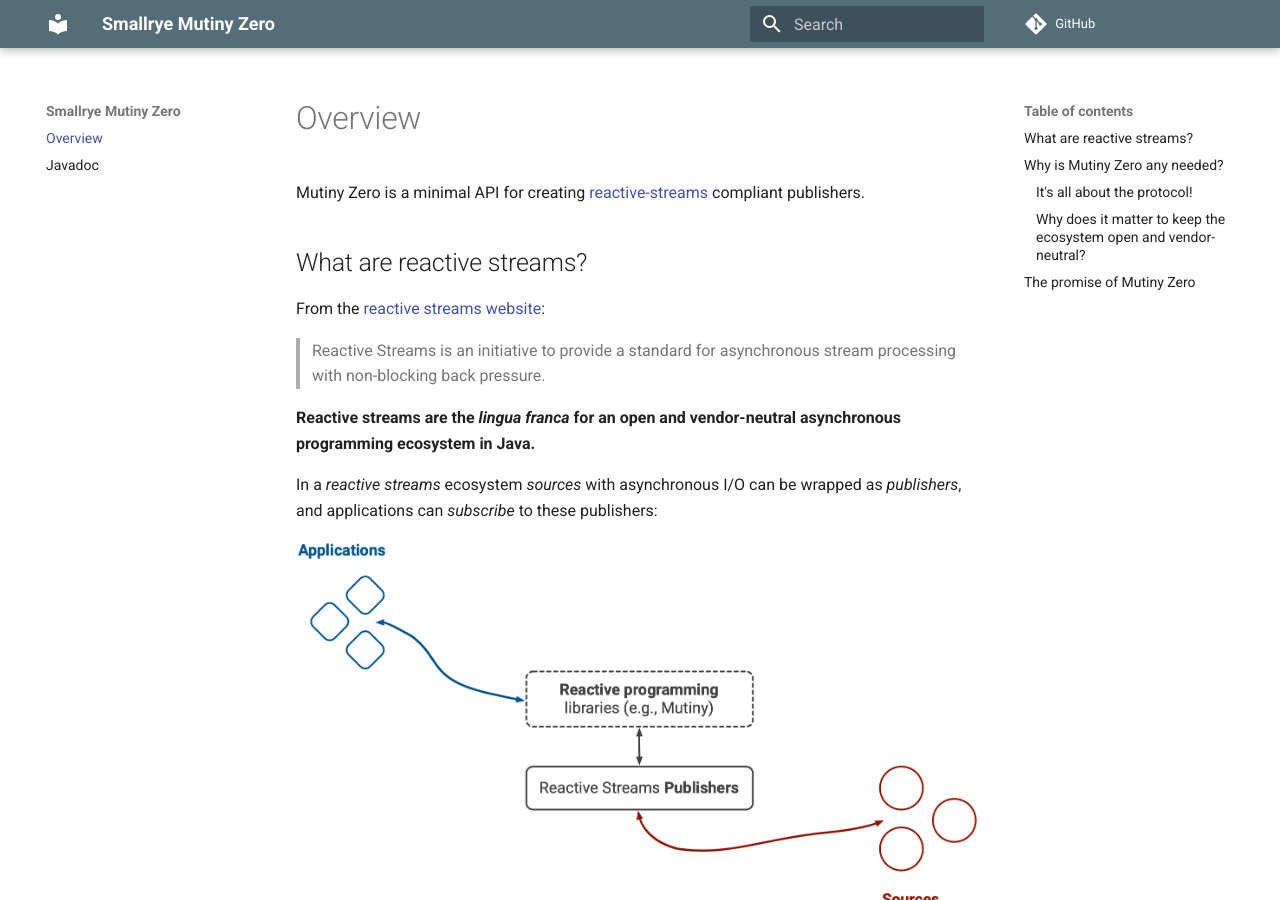
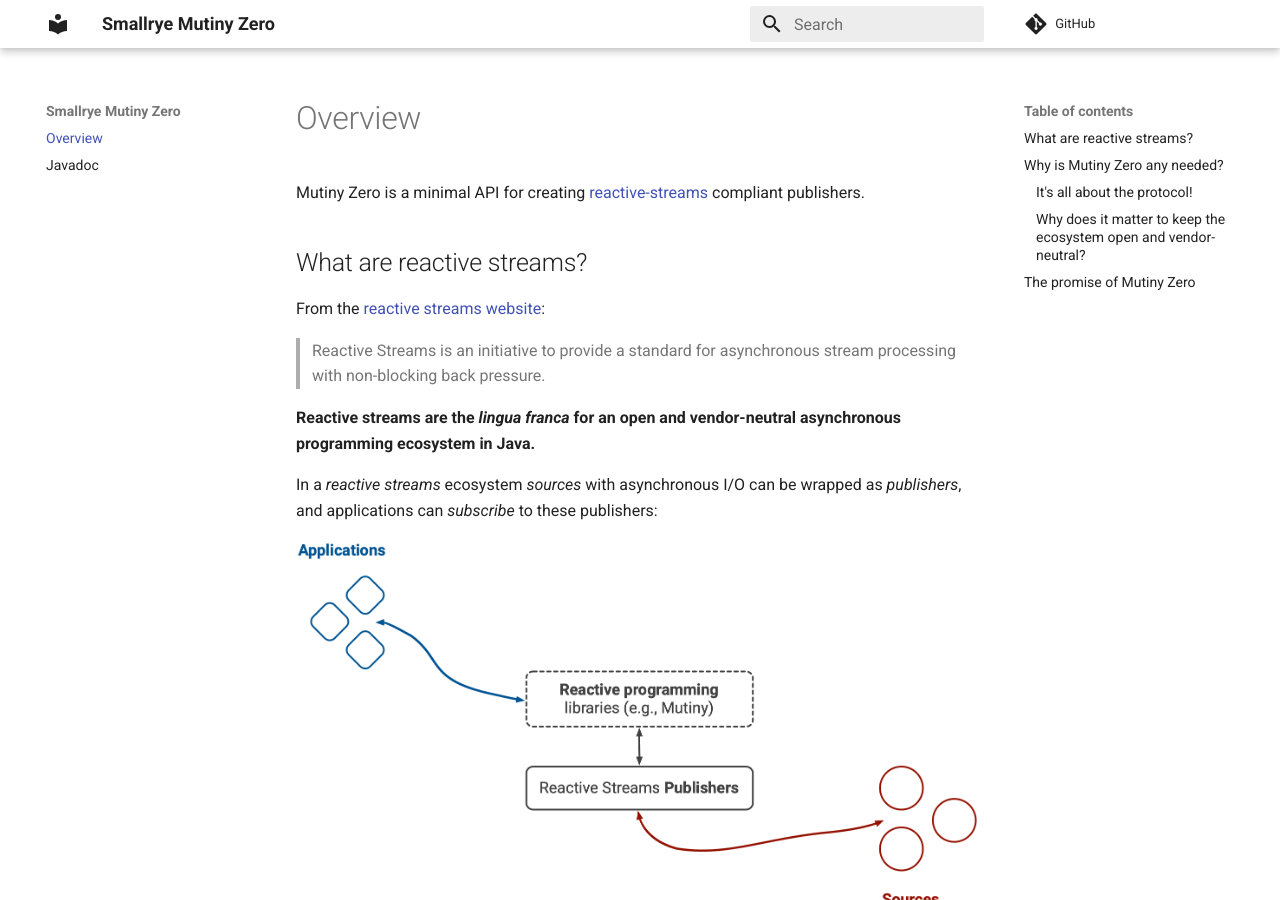
Before and after one commit to smallrye/smallrye-mutiny-zero, an MkDocs documentation site: the page built from docs/index.md, in a window 1280 px wide and 900 px high. Built offline with MkDocs 1.6.1 and Material for MkDocs 9.7.7, drawn with Linux system fonts in a browser that asks for light colours; comment, search, counter and statistics services are not loaded; the version menu is left out.

Commit message:
More content

```diff
--- a/mkdocs.yml
+++ b/mkdocs.yml
@@ -14,7 +14,7 @@
 theme:
   name: material
   palette:
-    primary: blue grey
+    primary: white
     accent: red
   font:
   features:
```
Also changed, not shown: docs/index.md (+4 -0 lines), docs/assets/reactive-ecosystem.png, docs/assets/reactive-minimal.png (added), docs/assets/reactive-pollution.png (added), 1 other file.
